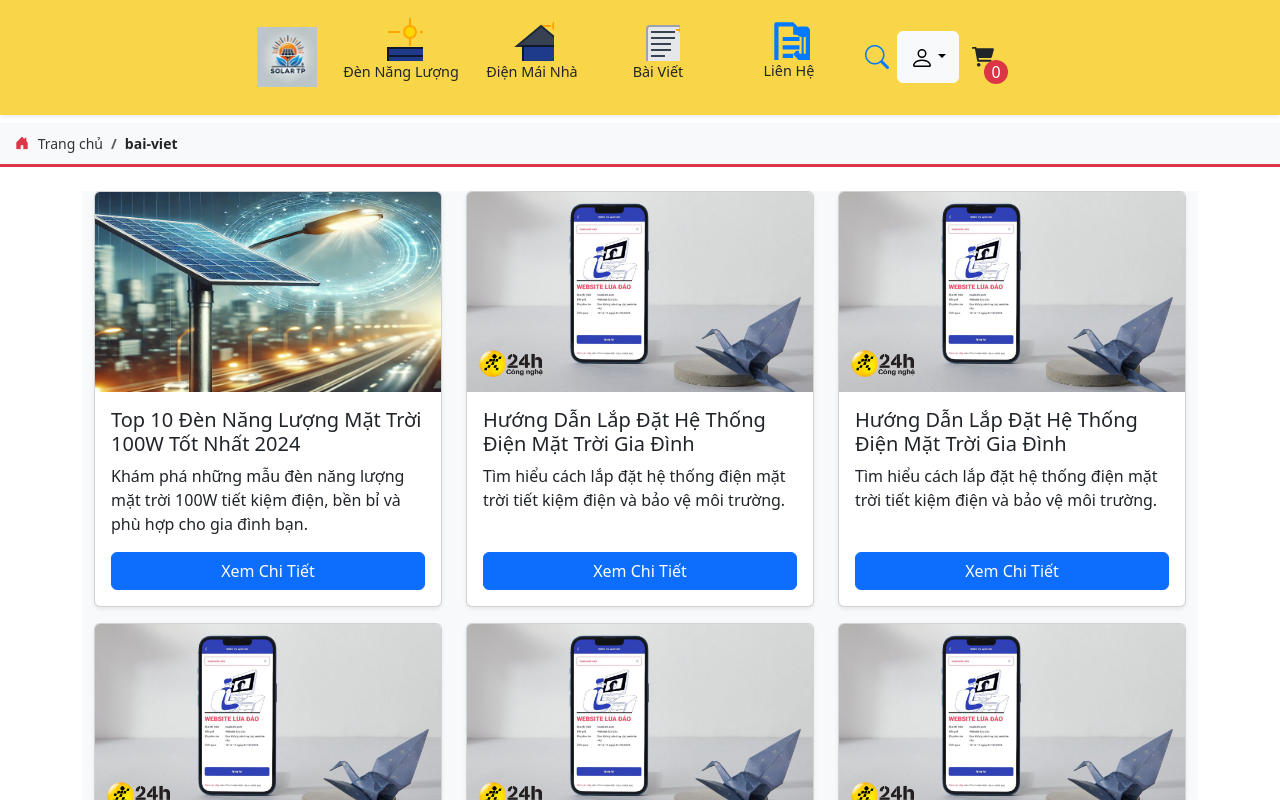
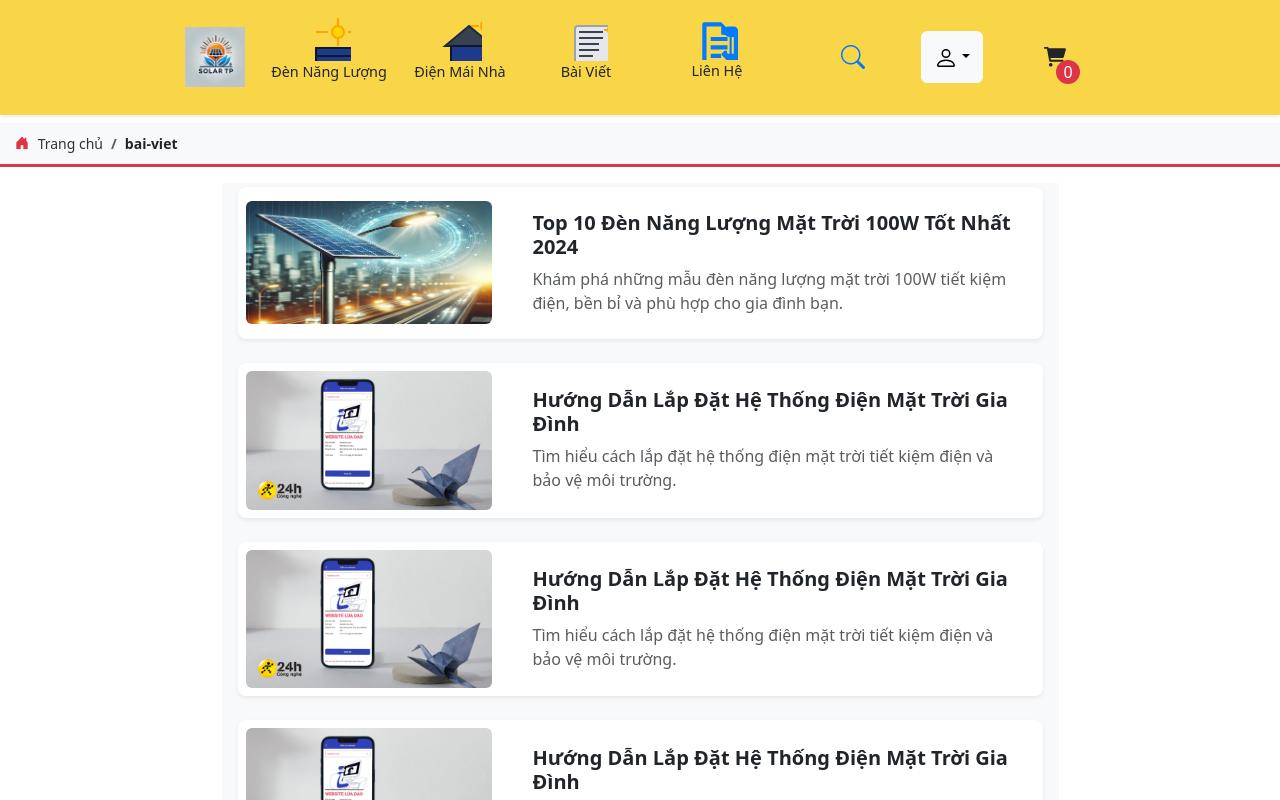
Before and after one commit to MarkusKeithThomas/solartp, a React (Vite) app in the folder frontend-react/: page /bai-viet in a window 1280 px wide. Shown: the top 800 px of the page. Built offline with nearby package versions, Linux system fonts and the light colour scheme.

Commit message:
React with Post

```diff
--- a/frontend-react/src/layout/Navbar.tsx
+++ b/frontend-react/src/layout/Navbar.tsx
@@ -376,10 +376,10 @@ export function Navbar() {
 
           {/* Icons bên phải */}
           <Nav className="d-flex flex-row">
-            <Nav.Link href="/tim-kiem" className="text-dark d-none d-lg-flex">
+            <Nav.Link href="/tim-kiem" className="text-dark d-none d-lg-flex ms-5">
               <i className="bi bi-search fs-4" style={{ color: "#007BFF" }}></i>{" "}
             </Nav.Link>
-            <LoginDropDown className="text-dark d-none d-lg-flex custom-dropdown"></LoginDropDown>
+            <LoginDropDown className="text-dark d-none d-lg-flex custom-dropdown ms-5 me-5"></LoginDropDown>
             <Button
             onClick={openCart}
             style={{ width: "3rem", height: "3rem", position: "relative" }}
--- a/frontend-react/src/pages/Home.tsx
+++ b/frontend-react/src/pages/Home.tsx
@@ -5,7 +5,6 @@ import { ProductCard } from "../components/ProductCard";
 import productItem from "../assets/fakedata/dataitem.json";
 import newsItem from "../assets/fakedata/newsitem.json";
 import { NewsCard } from "../components/NewsCard";
-import { useAuthContext } from "../context/AuthProvider";
 
 export function Home() {
   const quantityHotSale = productItem.filter(
@@ -108,7 +107,7 @@ export function Home() {
         {newsItem
             .filter((news) => news.tag === "today").slice(0,8)
             .map((news) => (
-              <Col key={news.id} xs={6} md={6} lg={3} className="gx-2 gy-2">
+              <Col key={news.id} xs={12} md={6} lg={3} className="gx-2 gy-2">
                 <NewsCard {...news} />
               </Col>
             ))}
--- a/frontend-react/src/pages/bai-viet/Post.tsx
+++ b/frontend-react/src/pages/bai-viet/Post.tsx
@@ -1,6 +1,6 @@
 import { HelmetProvider } from "react-helmet-async";
 import { Card, Col, Row } from "react-bootstrap";
-import Seo from '../../components/Seo';
+import Seo from "../../components/Seo";
 import newsItem from "../../assets/fakedata/newsitempost.json";
 
 interface NewsItem {
@@ -16,27 +16,48 @@ interface NewsItem {
 export function Post() {
   return (
     <HelmetProvider>
-      <div className="container mt-4">
-        <Row className="bg-light">
-          {newsItem.map((item:NewsItem) => (
-            <Col key={item.id} sm={12} md={6} lg={4} className="mb-3 d-flex">
-              <Card className="shadow-sm h-100 d-flex flex-column">
+      {newsItem.map((item: NewsItem) => (
+        <Row key={item.id} className="bg-light p-1 w-75 mx-auto" style={{minWidth: "380px"}}>
+          <Col
+            sm={12}
+            md={12}
+            lg={12}
+            className="mb-3 d-flex justify-content-center"
+          >
+            <Card className="news-card border-0 shadow-sm p-2">
+              <Row className="align-items-center">
+                {/* Hình ảnh trên desktop - nằm bên trái */}
+                <Col xs={12} md={4} className="d-none d-md-block">
                   <Card.Img
-                  className="flex-shrink-0"
-                  variant="top"
                     src={item.image}
+                    className="rounded img-fluid"
                     alt={item.title}
-                  style={{ height: "200px", objectFit: "cover" }}
                   />
-                <Card.Body className="d-flex flex-column flex-grow-1">
-                  <Card.Title>{item.title}</Card.Title>
-                  <Card.Text className="flex-grow-1">{item.description}</Card.Text>
-                  <a href={item.url} className="btn btn-primary mt-auto">Xem Chi Tiết</a>
+                </Col>
+
+                {/* Nội dung tin tức */}
+                <Col xs={12} md={8}>
+                  <Card.Body>
+                    <Card.Title className="fw-bold">{item.title}</Card.Title>
+                    <Card.Text className="text-muted">
+                      {item.description}
+                    </Card.Text>
                   </Card.Body>
+                </Col>
+
+                {/* Hình ảnh trên mobile - nằm dưới nội dung */}
+                <Col xs={12} className="d-block d-md-none">
+                  <Card.Img
+                    src={item.image}
+                    className="rounded img-fluid mt-2"
+                    alt={item.title}
+                  />
+                </Col>
+              </Row>
             </Card>
           </Col>
+        </Row>
       ))}
-        </Row>
 
       {/* Thêm SEO */}
       {newsItem.length > 0 && (
@@ -48,7 +69,6 @@ export function Post() {
           date={newsItem[0].date}
         />
       )}
-      </div>
     </HelmetProvider>
   );
 }
```
Also changed, not shown: 1 other file (tests, documents, lock files or other folders). Lines whose indentation alone changed are shown as unchanged.
